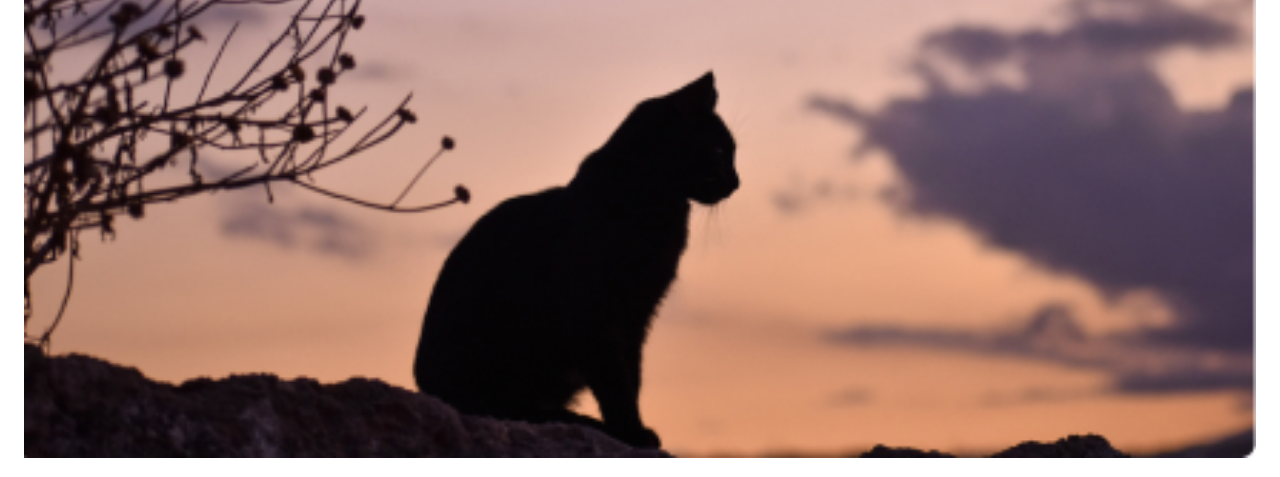
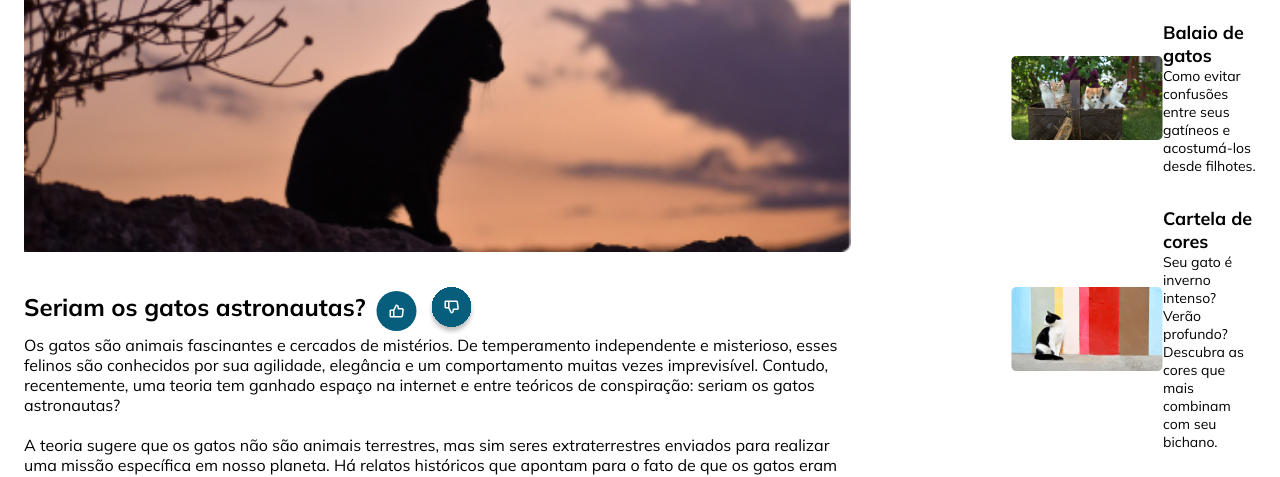
Before and after one commit to Jackez01/Blog-gatos, a plain HTML site: page index.html in a window 1280 px wide. Shown: the part 274-751 px from the top of the page. Drawn offline with Linux system fonts and the light colour scheme.

Commit message:
Projeto mobile e desktop finalizado

```diff
--- a/index.html
+++ b/index.html
@@ -13,6 +13,7 @@
 </head>
 <body>
   <div id="blog">
+
   <header class="container">
       <img src="./Images/paw.svg" alt="Desenho de uma pata de gato">
 
@@ -30,24 +31,25 @@
     </header>
 
   <main>
+    <div class="principal">
       <center><img class="image" src="./Images/unsplash_H-XOmJhbM3s.jpg" alt="silhueta de um gato"></center>
 
-    <div class="container">
+      <div class="alinhamento">
       <h1>Seriam os gatos astronautas?</h1>
-      <img src="./Images/Button.svg" alt="botão de like">
-      <img src="./Images/Button (1).svg" alt="botão de deslike">
-
+      <img class="imagem" src="./Images/Button.svg" alt="botão de like">
+      <img class="imagem2" src="./Images/Button (1).svg" alt="botão de deslike">
+    </div>
       <p>Os gatos são animais fascinantes e cercados de mistérios.
         De temperamento independente e misterioso, esses felinos
         são conhecidos por sua agilidade, elegância e um comportamento
         muitas vezes imprevisível. Contudo, recentemente, uma teoria
-        tem ganhado espaço na internet e entre teóricos de conspiração: seriam os gatos astronautas?
+        tem ganhado espaço na internet e entre teóricos de conspiração: seriam os gatos astronautas?<br><br>
         A teoria sugere que os gatos não são animais terrestres,
         mas sim seres extraterrestres enviados para realizar uma missão
         específica em nosso planeta. Há relatos históricos que apontam
         para o fato de que os gatos eram considerados seres sagrados em
         diferentes culturas e até mesmo associados a figuras divinas.
-        Isso poderia indicar que os gatos têm uma origem muito mais mística do que se pensava anteriormente.
+        Isso poderia indicar que os gatos têm uma origem muito mais mística do que se pensava anteriormente.<br><br>
 
         Além disso, há teóricos que acreditam que os felinos possuem
         habilidades telepáticas e são capazes de se comunicar com outras
@@ -58,6 +60,8 @@
         Esses e outros indícios foram interpretados como sinais de que os gatos
         seriam seres interplanetários.</p>
 
+      </div>
+<div class="articles">
         <h2>Artigos relacionados</h2>
 
         <section class="gallery">
@@ -106,7 +110,8 @@
                   </figcaption>
                   </figure>
         </section>
-    </div>
+      </div>
+
   </main>
 
 
--- a/style.css
+++ b/style.css
@@ -27,6 +27,7 @@ body{
 
 .container {
  padding: 1.6rem 2.6rem;
+
 }
 
 header {
@@ -81,6 +82,8 @@ main h1 {
 main {
   max-width: 194rem;
   margin-inline: auto;
+  display: flex;
+  flex-direction: column;
 
   padding: 1.6rem 2.4rem;
   box-sizing: content-box;
@@ -105,6 +108,7 @@ margin-bottom: 3.1rem;
 }
 
 footer {
+
   color: white;
   font-size: 1.6rem;
   text-align: center;
@@ -128,3 +132,29 @@ section h2 {
 section p {
   font-size: 1.4rem;
 }
+
+
+@media (min-width:770px) {
+  main {
+    flex-direction: row;
+    max-width: 100%;
+    gap: 16rem;
+  }
+
+ .principal {
+  max-width: 82.7rem;;
+ }
+
+ .articles {
+  max-width: 38.4rem;
+ }
+
+ .alinhamento {
+  display: flex;
+  align-items: center;
+  gap: 1rem;
+
+}
+}
+
+/* falta deixar a imagem principal do jeito certo e posicionar os botoes a direita na versão desktop*/
```
